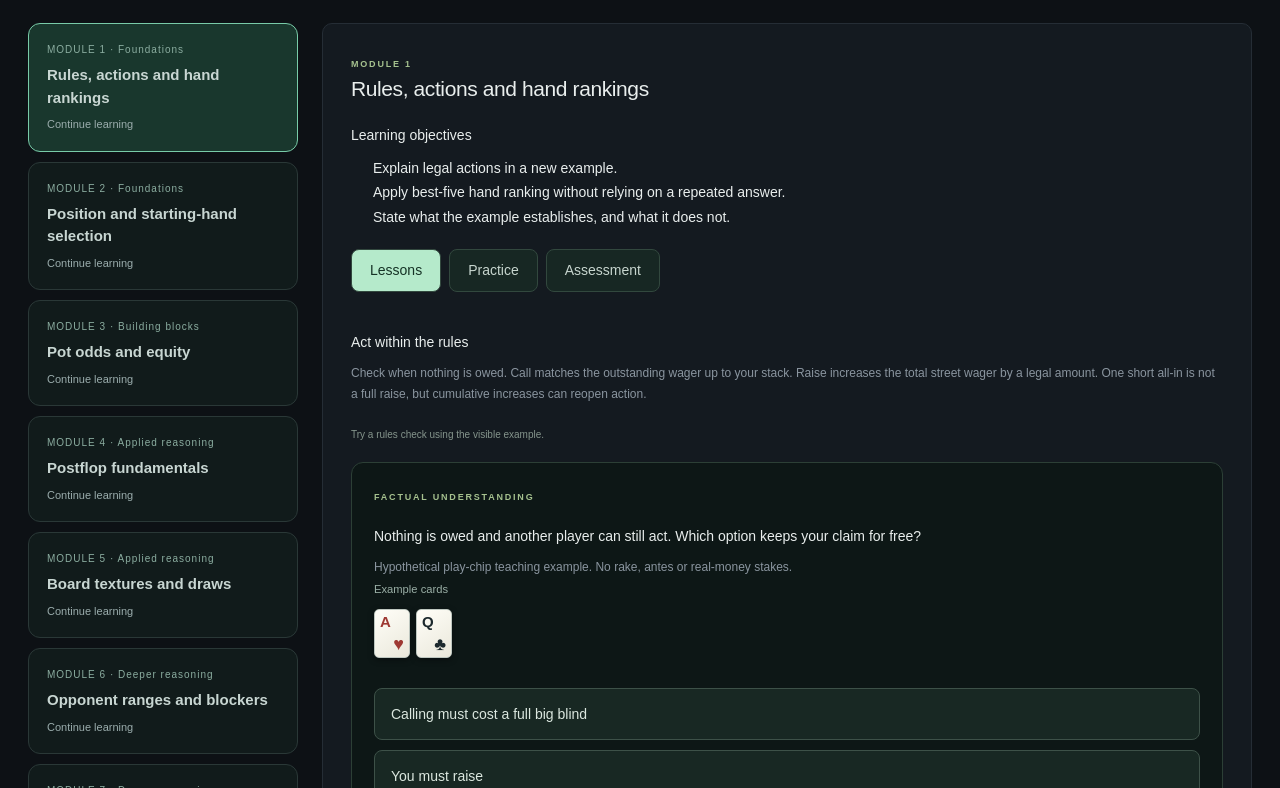
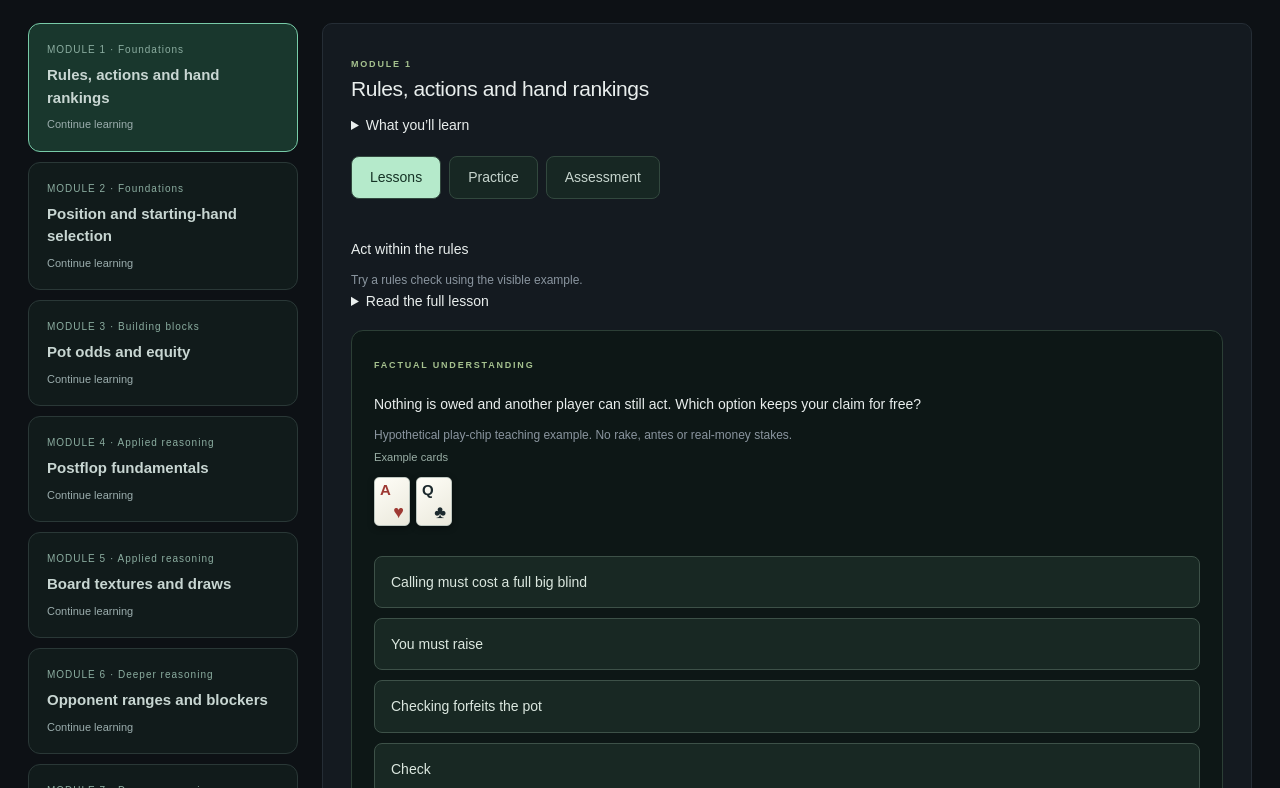
Before and after one commit to vendoraise-lang/Poker-software, a Next.js app: page /academy in a window 1280 px wide. Shown: the part 652-1440 px from the top of the page. Built offline with nearby package versions, Linux system fonts and the light colour scheme.

Commit message:
Make Academy practice-first with optional lesson deep dives

```diff
--- a/components/Academy.tsx
+++ b/components/Academy.tsx
@@ -103,7 +103,7 @@ function Exercise({
             {grade.accepted ? "Accepted reasoning" : "Let’s examine this"}
           </strong>
           <p>{grade.explanation}</p>
-          <small>{q.basis}</small>
+          <details className="academy-deep-dive"><summary>Why this answer?</summary><small>{q.basis}</small></details>
         </div>
       )}
     </article>
@@ -314,12 +314,11 @@ export default function Academy() {
               <section className="content-panel academy-module">
                 <span className="eyebrow">MODULE {currentModule.id}</span>
                 <h2>{currentModule.title}</h2>
-                <h3>Learning objectives</h3>
-                <ul>
+                <details className="academy-deep-dive"><summary>What you’ll learn</summary><ul>
                   {currentModule.objectives.map((o) => (
                     <li key={o}>{o}</li>
                   ))}
-                </ul>
+                </ul></details>
                 <div className="academy-tabs" aria-label="Module activities">
                   {["Lessons", "Practice", "Assessment"].map((t) => (
                     <button
@@ -338,8 +337,8 @@ export default function Academy() {
                   currentModule.lessons.map((l) => (
                     <section className="academy-lesson" key={l.id} id={`academy-lesson-${l.id}`} tabIndex={-1}>
                       <h3>{l.title}</h3>
-                      <p>{l.text}</p>
-                      <p className="teaching-note">{l.tryIt}</p>
+                      <p className="academy-lesson-summary">{l.tryIt}</p>
+                      <details className="academy-deep-dive"><summary>Read the full lesson</summary><p>{l.text}</p></details>
                       <Exercise
                         q={getQuestion(l.practiceId)}
                         session={0}
```
